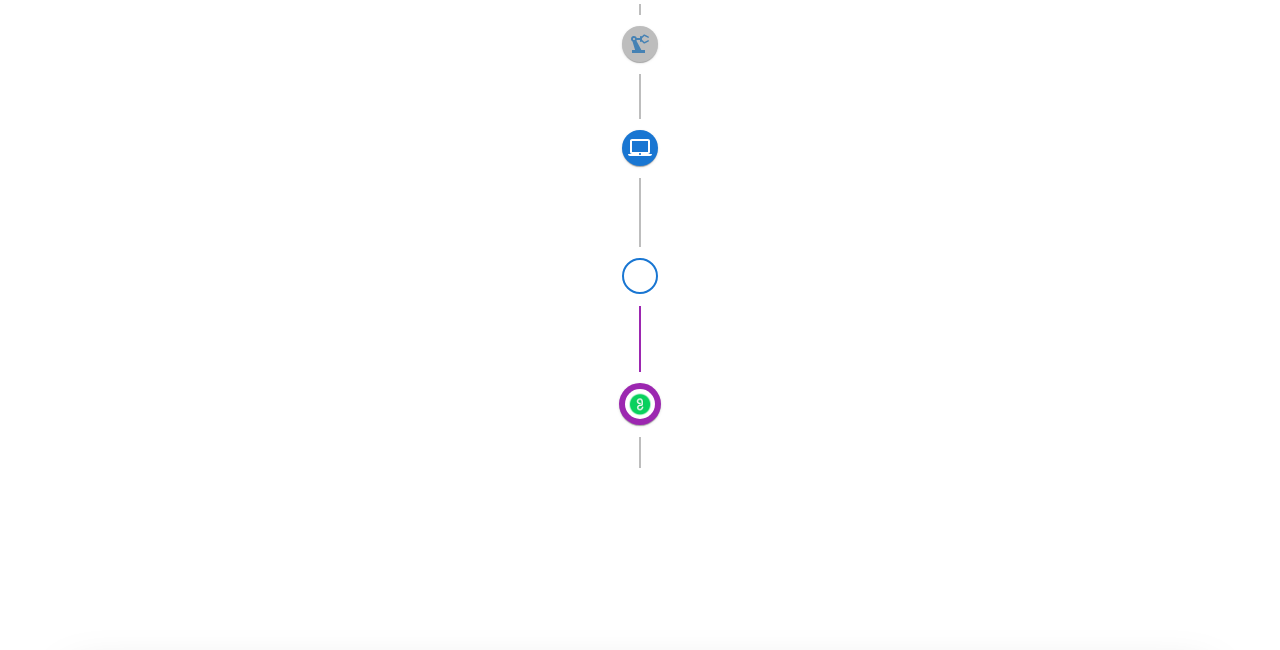
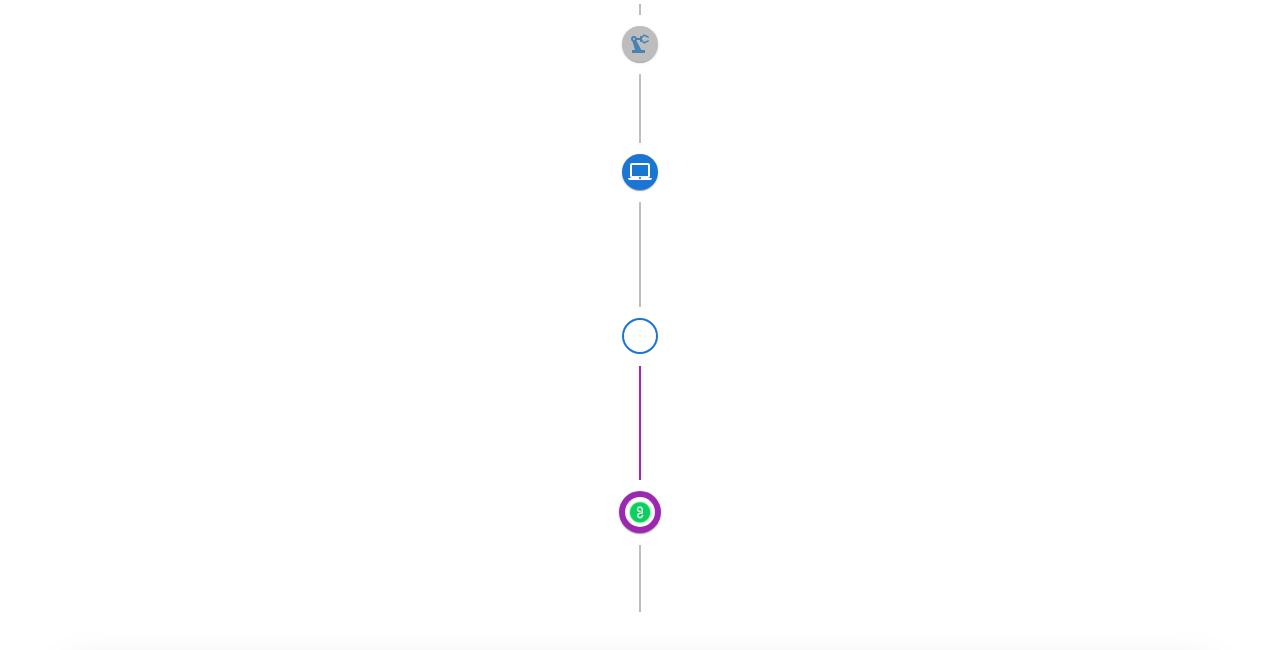
Before and after one commit to vimayan/portfolio, a React (Create React App) app: page / in a window 1280 px wide. Shown: the part 1040-1690 px from the top of the page. Built offline with nearby package versions, Linux system fonts and the light colour scheme; a web font is replaced by a local one.

Commit message:
Update about.jsx

```diff
--- a/src/components/about.jsx
+++ b/src/components/about.jsx
@@ -65,9 +65,12 @@ function About() {
                 </Typography>
                 <Typography>
                   {" "}
-                  I kind of felt missing somthing on my work, so i just took a
-                  break , and did lot of search, Some how learning the
-                  JavaScript makes me surprise more
+                  After working as VMC programmer, I took a deliberate break with
+                  Reassess my career goals and personal interests, During the
+                  Break, I dedicated myself to self-development, I chose the
+                  A career that matches to skills like
+                  Analysing, reporting, Attention to Details, problem solving, and
+                  progrmming that leads software programmer!
                 </Typography>
               </TimelineContent>
             </TimelineItem>
@@ -84,10 +87,11 @@ function About() {
                   Code
                 </Typography>
                 <Typography>
-                  I had been learning JavaScript with a little knowledge and
-                  information I had . I was working on coding tutorials and
-                  debugging and , DOM manipulation. Then I had few interviews, i
-                  got failed!
+                  "Recognizing that I was a misfit in my previous work
+                  environment, I took a proactive approach to align my career
+                  with my strengths. I made a conscious decision to enter the
+                  software development field, where my problem-solving abilities
+                  could thrive."
                 </Typography>
               </TimelineContent>
             </TimelineItem>
@@ -109,9 +113,12 @@ function About() {
                   GUVI
                 </Typography>
                 <Typography>
-                  I met guvi then i planned to improve developer skill, so I had
-                  enrolled the Full Stack Developer course, now i am keen to use
-                  my skills and shine,
+                  I met guvi, then I planned to improve progrmming skill, so I
+                  enrolled myself in Full Stack Developer course, "I am
+                  genuinely passionate about my transition to software
+                  programming. The challenges and problem-solving aspects of
+                  programming resonate with my strengths and personal interests,
+                  making it a fulfilling and purposeful career choice."
                 </Typography>
               </TimelineContent>
             </TimelineItem>
```
